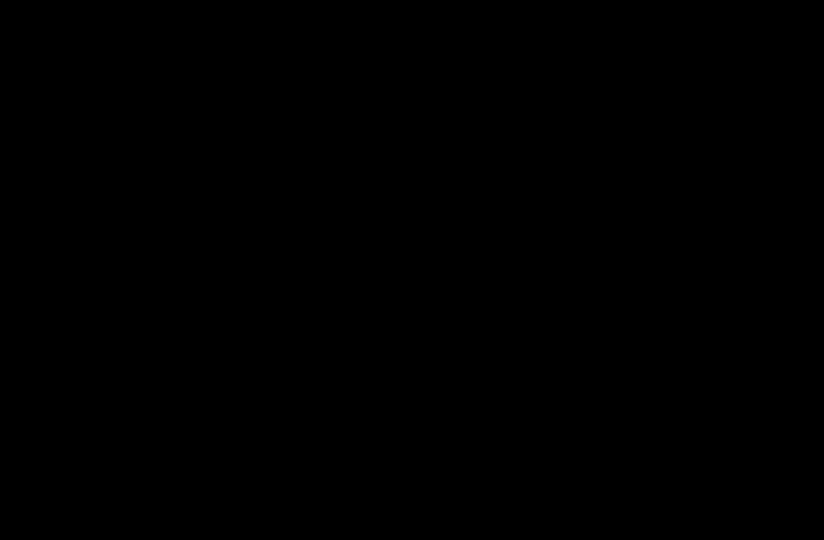
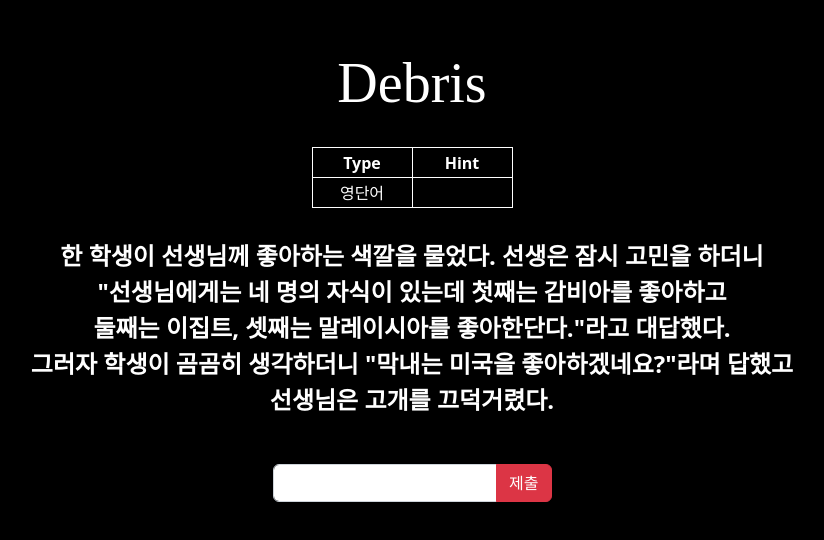
Before and after one commit to ahnhuiwon/debris, a React (Create React App) app: page /Xdhe9C28H67TlpKTjpdsj in a window 1280 px wide. Before the commit this address had no page. Shown: the top 540 px of the page, without its empty margins (228-1052 px from the left). Built offline with nearby package versions, Linux system fonts and the light colour scheme; a web font is replaced by a local one.

Commit message:
2022-11-21 업로드

```diff
--- a/src/App.tsx
+++ b/src/App.tsx
@@ -12,6 +12,7 @@ import FifthRoute from './route/FifthRoute';
 import SixthRoute from './route/SixthRoute';
 import SevenRoute from './route/SevenRoute';
 import EightRoute from './route/EightRoute';
+import NineRoute from './route/NineRoute';
 
 function App() {
   const temp_route = nanoid();
@@ -30,6 +31,7 @@ function App() {
             <Route path='/HYdJIKd_tUbzmgFDXlxqL' element={ <SixthRoute /> } />
             <Route path='/ylYtHZiUx_imU0GAtPzzd' element={ <SevenRoute /> } />
             <Route path='/FwQshbQRbKQVL0FYIBjhv' element={ <EightRoute />} />
+            <Route path='/Xdhe9C28H67TlpKTjpdsj' element={ <NineRoute />} />
           </Routes>
         </div>
       </Container>
--- /dev/null
+++ b/src/component/view/NineView.tsx
@@ -0,0 +1,16 @@
+const NineView = () => {
+    return(
+        <div className="col-12 col-lg-12 sixth_contents_wrap">
+            <p>
+                한 학생이 선생님께 좋아하는 색깔을 물었다.
+                선생은 잠시 고민을 하더니 <br />
+                "선생님에게는 네 명의 자식이 있는데 첫째는 감비아를 좋아하고 <br />
+                둘째는 이집트, 셋째는 말레이시아를 좋아한단다."라고 대답했다. <br />
+                그러자 학생이 곰곰히 생각하더니 "막내는 미국을 좋아하겠네요?"라며 답했고 <br />
+                선생님은 고개를 끄덕거렸다.
+            </p>
+        </div>
+    )
+}
+
+export default NineView;
--- a/src/customHooks/useMatch.tsx
+++ b/src/customHooks/useMatch.tsx
@@ -28,7 +28,10 @@ const useMatchAnswer = () => {
               (param === 'sevendeadlysins') && navigate('/FwQshbQRbKQVL0FYIBjhv')
               break
             case 'FwQshbQRbKQVL0FYIBjhv' :
-              (param === 'titanic') && navigate('/M_uwyF7vmSASDJdx5E4L3')
+              (param === 'titanic') && navigate('/Xdhe9C28H67TlpKTjpdsj')
+              break
+            case 'Xdhe9C28H67TlpKTjpdsj' :
+              (param === 'crimson') && navigate('/Xdhe9C28H67TlpKTjpdsj')
               break
             default:
             return false
--- a/src/dummy/dummy_data.js
+++ b/src/dummy/dummy_data.js
@@ -7,4 +7,5 @@ export const type_data = [
   { name: 'sixth', hint: '', type: '영단어' },
   { name: 'seventh', hint: 'keyboard', type: '영단어' },
   { name: 'eighth', hint: '인공어', type: '영단어' },
+  { name: 'nineth', hint: '', type: '영단어' },
 ]
--- /dev/null
+++ b/src/route/NineRoute.tsx
@@ -0,0 +1,20 @@
+import BtnWrap from "../component/common/BtnWrap";
+import Header from "../component/common/Header";
+import Hint from "../component/common/Hint";
+import NineView from "../component/view/NineView";
+
+const NineRoute = () => {
+
+    const quarter :string = 'nineth';
+
+    return(
+        <>
+            <Header />
+            <Hint quarter={quarter}/>
+            <NineView />
+            <BtnWrap />
+        </>
+    )
+}
+
+export default NineRoute;
```
